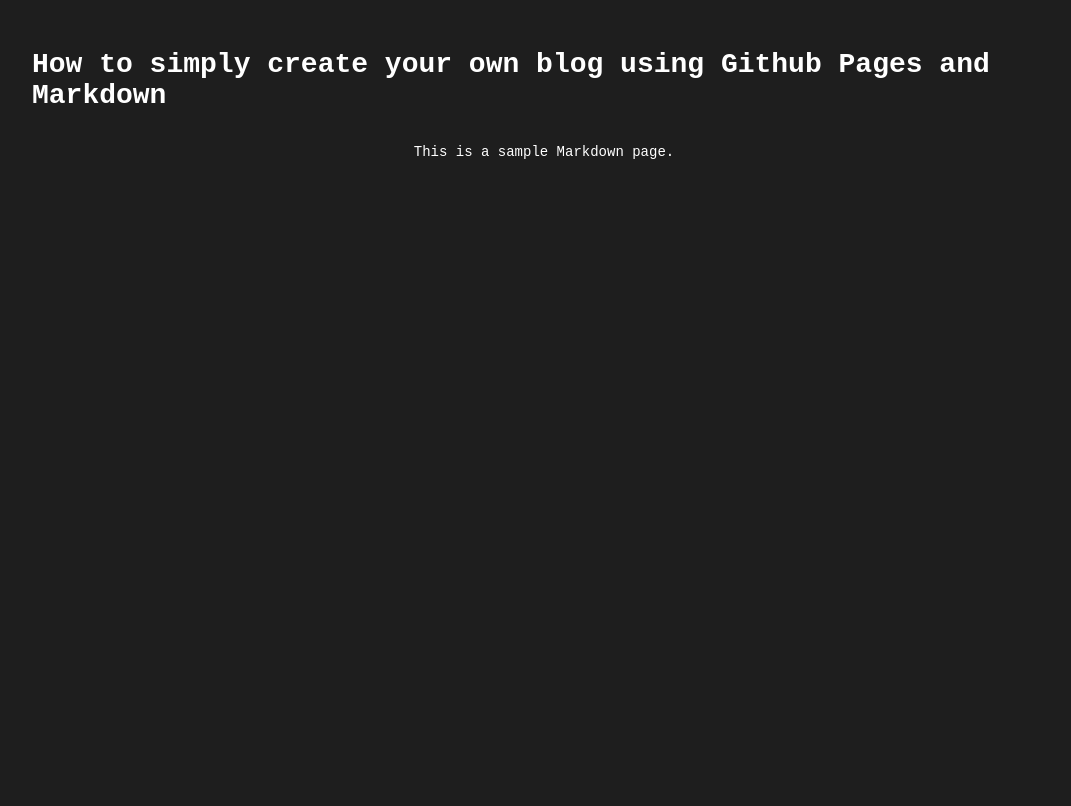
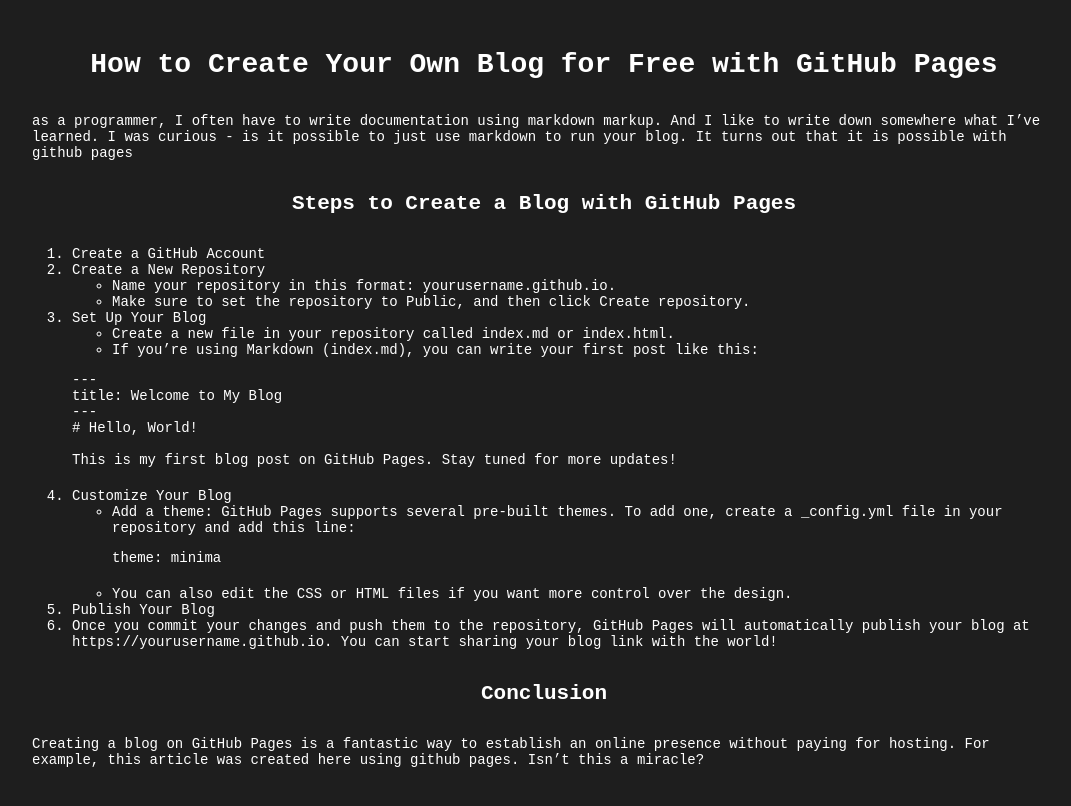
Before and after one commit to gabdulbaroff/gabdulbaroff.github.io, a Jekyll site: the page built from blog/how-to-simply-create-own-blog.md, in a window 1280 px wide. Shown: the top 806 px of the page, without its empty margins (96-1167 px from the left). Built offline with Jekyll 4.4.1, drawn with Linux system fonts in a browser that asks for light colours.

Commit message:
Add second article

````diff
--- a/blog.html
+++ b/blog.html
@@ -41,7 +41,7 @@
             <p>
                 <span class="p-tag">&lt;article&gt;</span>
                 <br/>
-                <span  class="constant-block-tertiary">1.</span> Modern WEB storage APIs: Is it time to stop using localStorage? [18.04.2024]
+                <span  class="constant-block-tertiary">1.</span>[EXTERNAL] Modern WEB storage APIs: Is it time to stop using localStorage? [18.04.2024]
                 <br/>
                 <span class="p-tag">&lt;/article&gt;</span>
             </p>
--- a/blog/how-to-simply-create-own-blog.md
+++ b/blog/how-to-simply-create-own-blog.md
@@ -4,5 +4,36 @@
 stylesheet: ../article.css
 ---
 
-# How to simply create your own blog using Github Pages and Markdown
-This is a sample Markdown page.
+# How to Create Your Own Blog for Free with GitHub Pages
+as a programmer, I often have to write documentation using markdown markup.
+And I like to write down somewhere what I've learned. I was curious - is it possible to just use markdown to run your blog.
+It turns out that it is possible with github pages
+
+## Steps to Create a Blog with GitHub Pages
+1. Create a GitHub Account
+2. Create a New Repository
+   * Name your repository in this format: yourusername.github.io.
+   * Make sure to set the repository to Public, and then click Create repository.
+3. Set Up Your Blog
+   * Create a new file in your repository called index.md or index.html.
+   * If you’re using Markdown (index.md), you can write your first post like this:
+
+   ```
+   ---
+   title: Welcome to My Blog
+   ---
+   # Hello, World!
+
+   This is my first blog post on GitHub Pages. Stay tuned for more updates!
+   ```
+4. Customize Your Blog
+   * Add a theme: GitHub Pages supports several pre-built themes. To add one, create a _config.yml file in your repository and add this line:
+   ```js
+   theme: minima
+   ```
+   * You can also edit the CSS or HTML files if you want more control over the design.
+5. Publish Your Blog
+6. Once you commit your changes and push them to the repository, GitHub Pages will automatically publish your blog at https://yourusername.github.io. You can start sharing your blog link with the world!
+
+## Conclusion
+Creating a blog on GitHub Pages is a fantastic way to establish an online presence without paying for hosting. For example, this article was created here using github pages. Isn't this a miracle?
````
